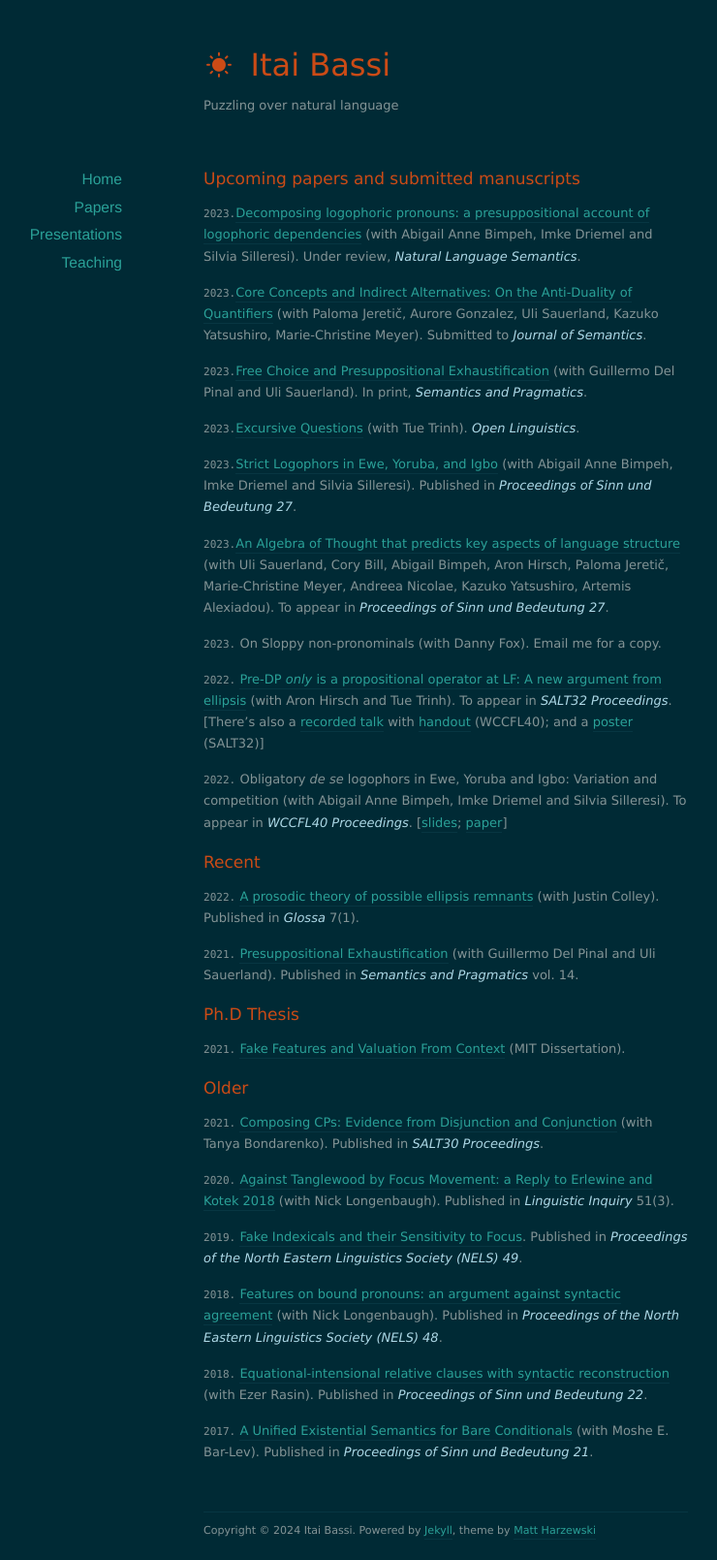
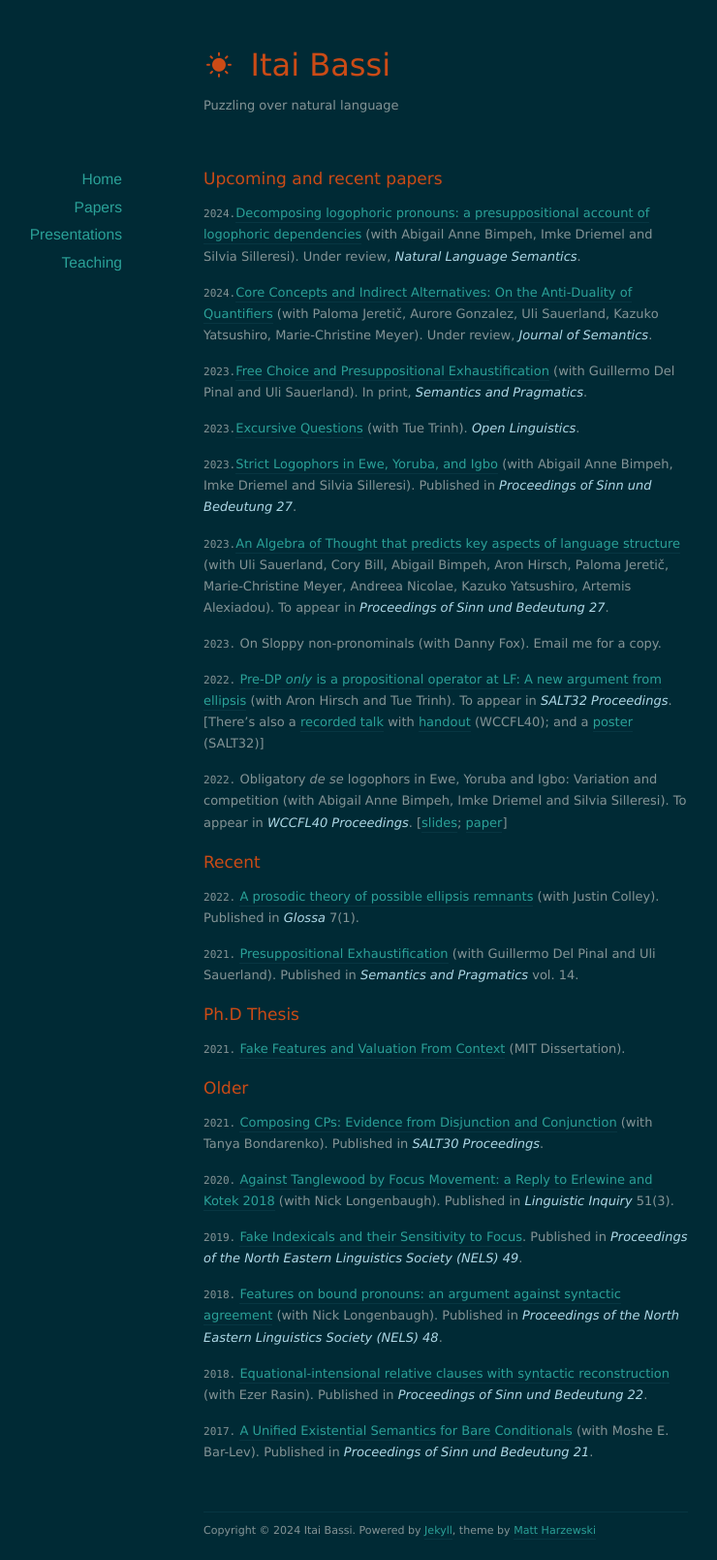
Before and after one commit to itaibassi/itaibassi.github.io, a Jekyll site: the page built from papers/index.markdown, in a window 1280 px wide. Shown: the whole page at 97% size, without its empty margins (180-920 px from the left). Built offline with Jekyll 4.4.1, drawn with Linux system fonts in a browser that asks for light colours; nearby versions of some CDN libraries.

Commit message:
Update index.markdown

```diff
--- a/papers/index.markdown
+++ b/papers/index.markdown
@@ -7,14 +7,14 @@
 
 
 
-# Upcoming papers and submitted manuscripts
+# Upcoming and recent papers
 
-`2023.`[Decomposing logophoric pronouns: a
+`2024.`[Decomposing logophoric pronouns: a
 presuppositional account of logophoric
 dependencies](https://www.dropbox.com/scl/fi/jsx01gv767lx0w25524er/Strict_Logophors_2nd_round.pdf?rlkey=zy1wf07lasfuc5xmukmj7mmah&dl=0) (with Abigail Anne Bimpeh, Imke Driemel and Silvia Silleresi). Under review, *<font color="lightblue"> Natural Language Semantics</font>*.
 
-`2023.`[Core Concepts and Indirect Alternatives:
-On the Anti-Duality of Quantifiers](https://www.dropbox.com/scl/fi/3n8l6ti2rkxwpof4q6lvf/Core-Concepts-and-Indirect-Alternatives_JoS.pdf?rlkey=couotuw3jek8by9kdh687kl9v&dl=0) (with Paloma Jeretič, Aurore Gonzalez, Uli Sauerland, Kazuko Yatsushiro, Marie-Christine Meyer). Submitted to *<font color="lightblue"> Journal of Semantics</font>*.
+`2024.`[Core Concepts and Indirect Alternatives:
+On the Anti-Duality of Quantifiers](https://www.dropbox.com/scl/fi/3n8l6ti2rkxwpof4q6lvf/Core-Concepts-and-Indirect-Alternatives_JoS.pdf?rlkey=couotuw3jek8by9kdh687kl9v&dl=0) (with Paloma Jeretič, Aurore Gonzalez, Uli Sauerland, Kazuko Yatsushiro, Marie-Christine Meyer). Under review, *<font color="lightblue"> Journal of Semantics</font>*.
 
 
 `2023.`[Free Choice and Presuppositional Exhaustification](https://www.dropbox.com/scl/fi/qro81oh29tvurvkuytl28/FC_and_Pex_final_S-P.pdf?rlkey=bflxd52hu410bmp281j3pg0be&dl=0) (with Guillermo Del Pinal and Uli Sauerland). In print, *<font color="lightblue"> Semantics and Pragmatics</font>*.
```
